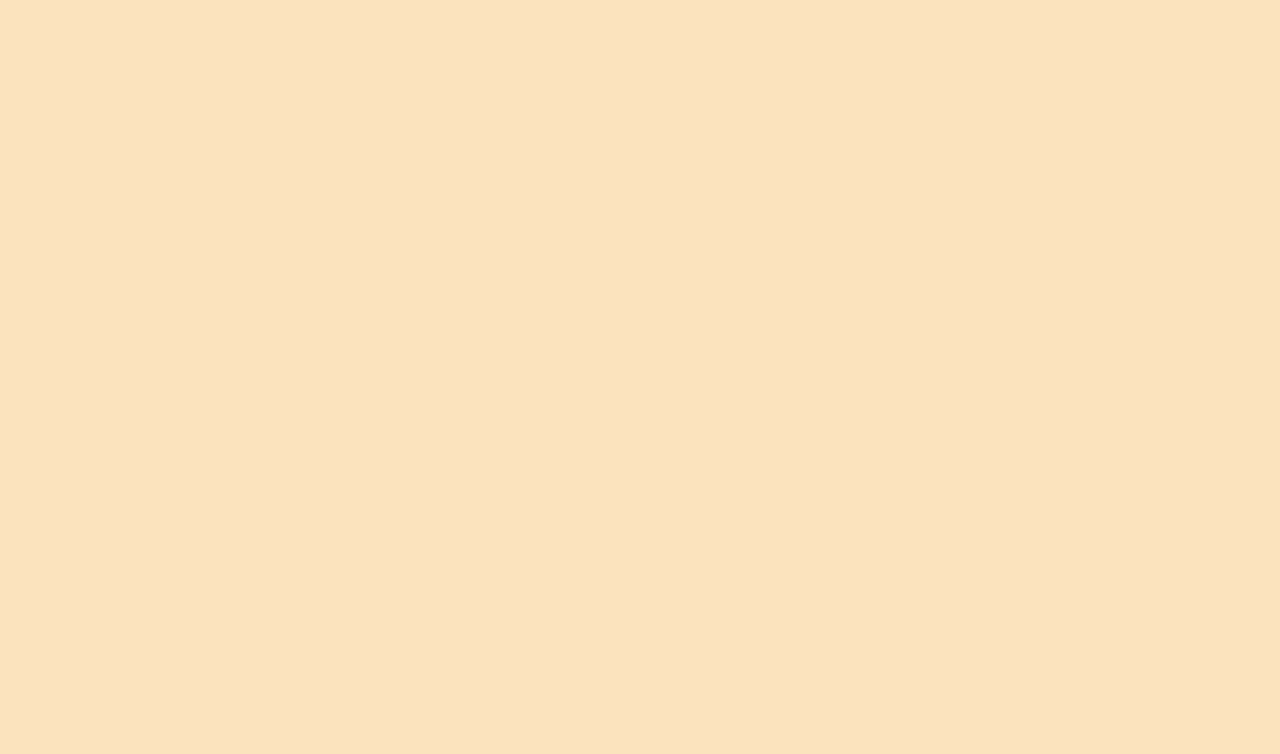
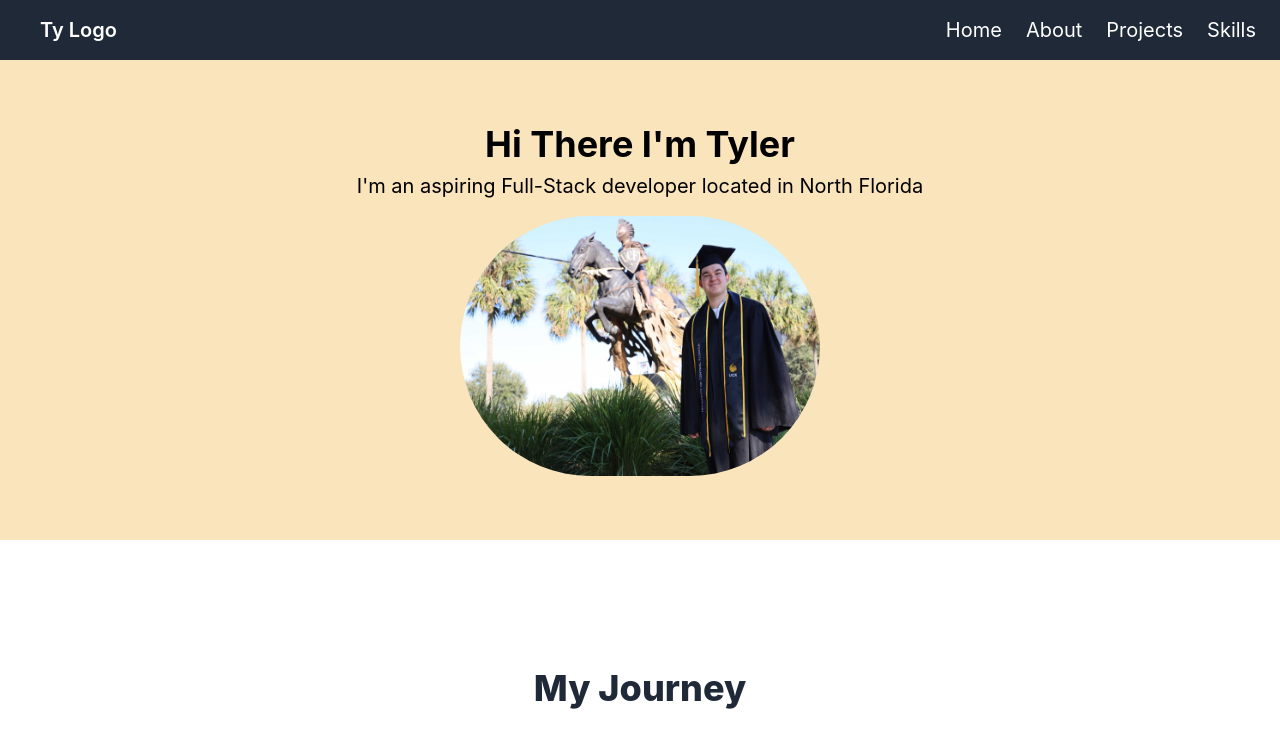
Before and after one commit to tylersullivan21/ty-2024, a React (Create React App) app: page / in a window 1280 px wide. Before the commit this address had no page. Shown: the top 754 px of the page. Built offline with nearby package versions, Linux system fonts and the light colour scheme.

Commit message:
edit routing

```diff
--- a/src/App.js
+++ b/src/App.js
@@ -14,7 +14,7 @@
 
 
       <Routes>
-        <Route path="/Home" element={<HomePage />} />
+        <Route path="/" element={<HomePage />} />
 
       </Routes>
 
```
